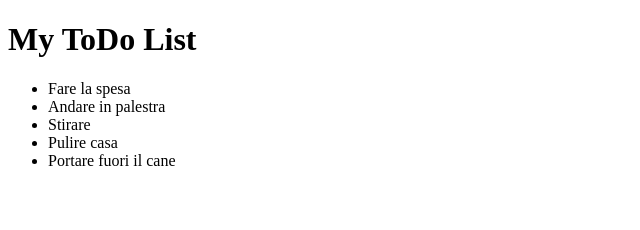
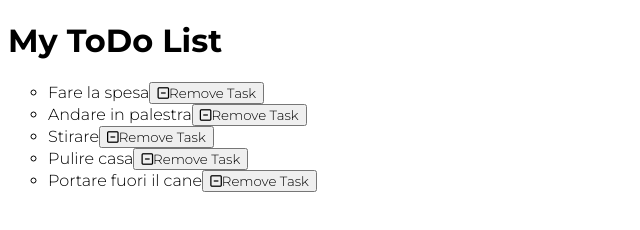
Before and after one commit to GiuliaSetti/vue-todolist, a plain HTML site: page index.html in a window 1280 px wide. Shown: the whole page, without its empty margins (0-640 px from the left). Drawn offline with nearby package versions, Linux system fonts and the light colour scheme.

Commit message:
vue: milestone 2

```diff
--- a/css/style.css
+++ b/css/style.css
@@ -1,3 +1,21 @@
+
+*{
+    /* margin: 0;
+    padding: 0; */
+    box-sizing: border-box;
+}
+
+/* generali */
+.debug *{
+    font-family: 'Montserrat', sans-serif;
+}
+
+
+/* lista */
+
+ul{
+    list-style: circle;
+}
 
 li span:hover{
     cursor: pointer;
--- a/index.html
+++ b/index.html
@@ -4,15 +4,21 @@
     <meta charset="UTF-8">
     <meta http-equiv="X-UA-Compatible" content="IE=edge">
     <meta name="viewport" content="width=device-width, initial-scale=1.0">
+    <!-- css -->
+    <link rel="stylesheet" href="css/style.css">
+
+    <!-- google fonts -->
+    <link rel="preconnect" href="https://fonts.googleapis.com">
+    <link rel="preconnect" href="https://fonts.gstatic.com" crossorigin>
+    <link href="https://fonts.googleapis.com/css2?family=Montserrat:wght@300;600;700&display=swap" rel="stylesheet">
 
     <!-- fontawesome -->
     <link rel="stylesheet" href="https://cdnjs.cloudflare.com/ajax/libs/font-awesome/6.3.0/css/all.min.css" integrity="sha512-SzlrxWUlpfuzQ+pcUCosxcglQRNAq/DZjVsC0lE40xsADsfeQoEypE+enwcOiGjk/bSuGGKHEyjSoQ1zVisanQ==" crossorigin="anonymous" referrerpolicy="no-referrer" />
 
-    <link rel="stylesheet" href="css/style.css">
 
     <title>ToDo List</title>
 </head>
-<body>
+<body class="debug">
     <!-- vue -->
     <script src="https://unpkg.com/vue@3/dist/vue.global.js"></script>
 
@@ -21,8 +27,11 @@
                 <h1>{{title}}</h1>
                 <div class="list_container">
                     <ul>
-                        <li v-for="(todo, toDoindex) in todos" >
-                            <span  @click=" doneTask(toDoindex)" :style="todo.done == true ? {textDecoration: 'line-through'} : ''">{{todo.text}}</span>
+                        <li v-for="(todo, toDoIndex) in todos" >
+                            <span  @click=" doneTask(toDoIndex)" :style="todo.done == true ? {textDecoration: 'line-through'} : ''">{{todo.text}}</span>
+                            <button @click="removeTask(toDoIndex)">
+                                <i class="fa-regular fa-square-minus"></i>Remove Task
+                            </button>
 
 
                         </li>
--- a/js/script.js
+++ b/js/script.js
@@ -60,6 +60,10 @@ const { createApp } = Vue
         }
     },
 
+    removeTask(index){
+        this.todos.splice(index, 1);
+    },
+
   },
 
 
```
